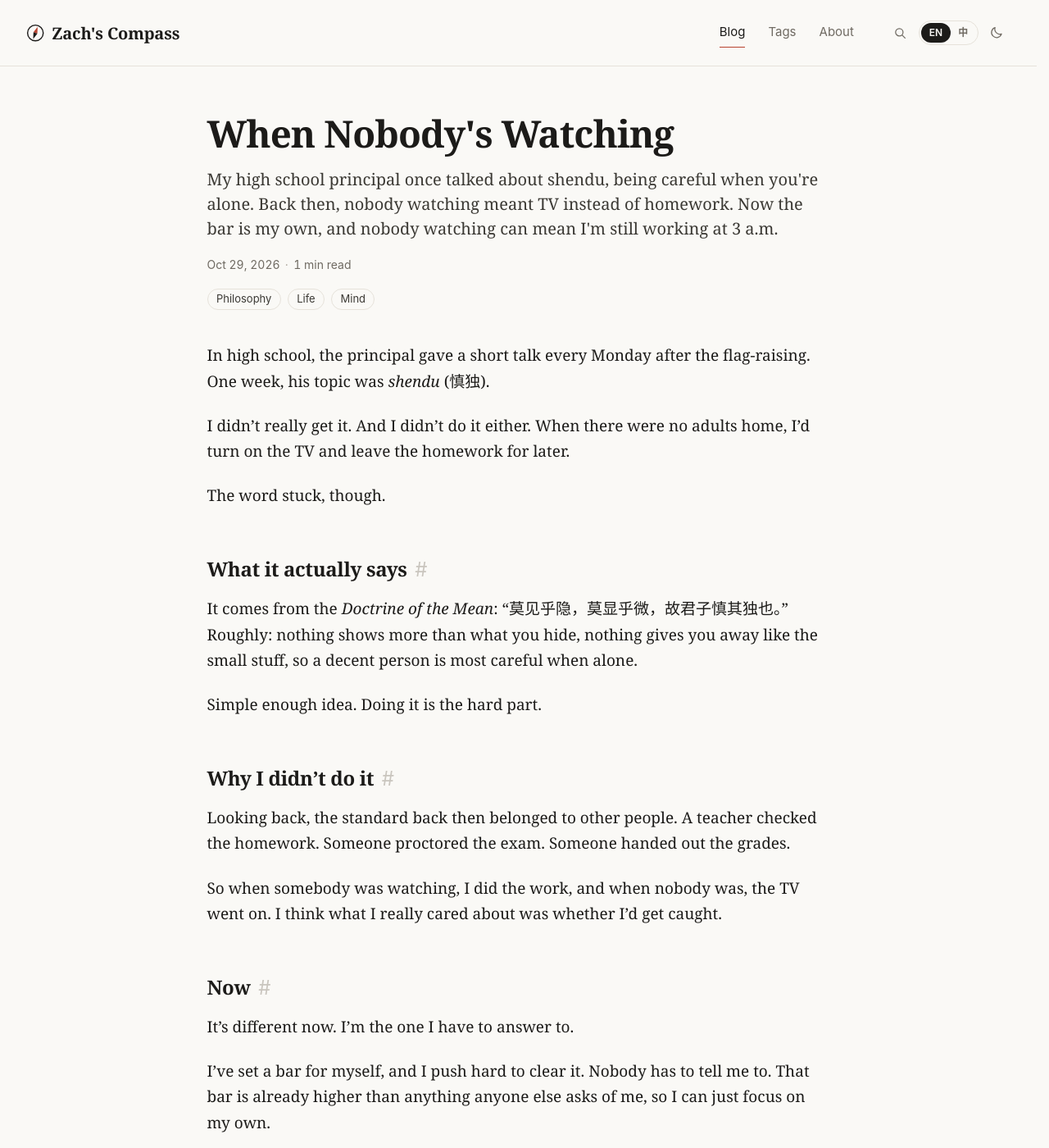
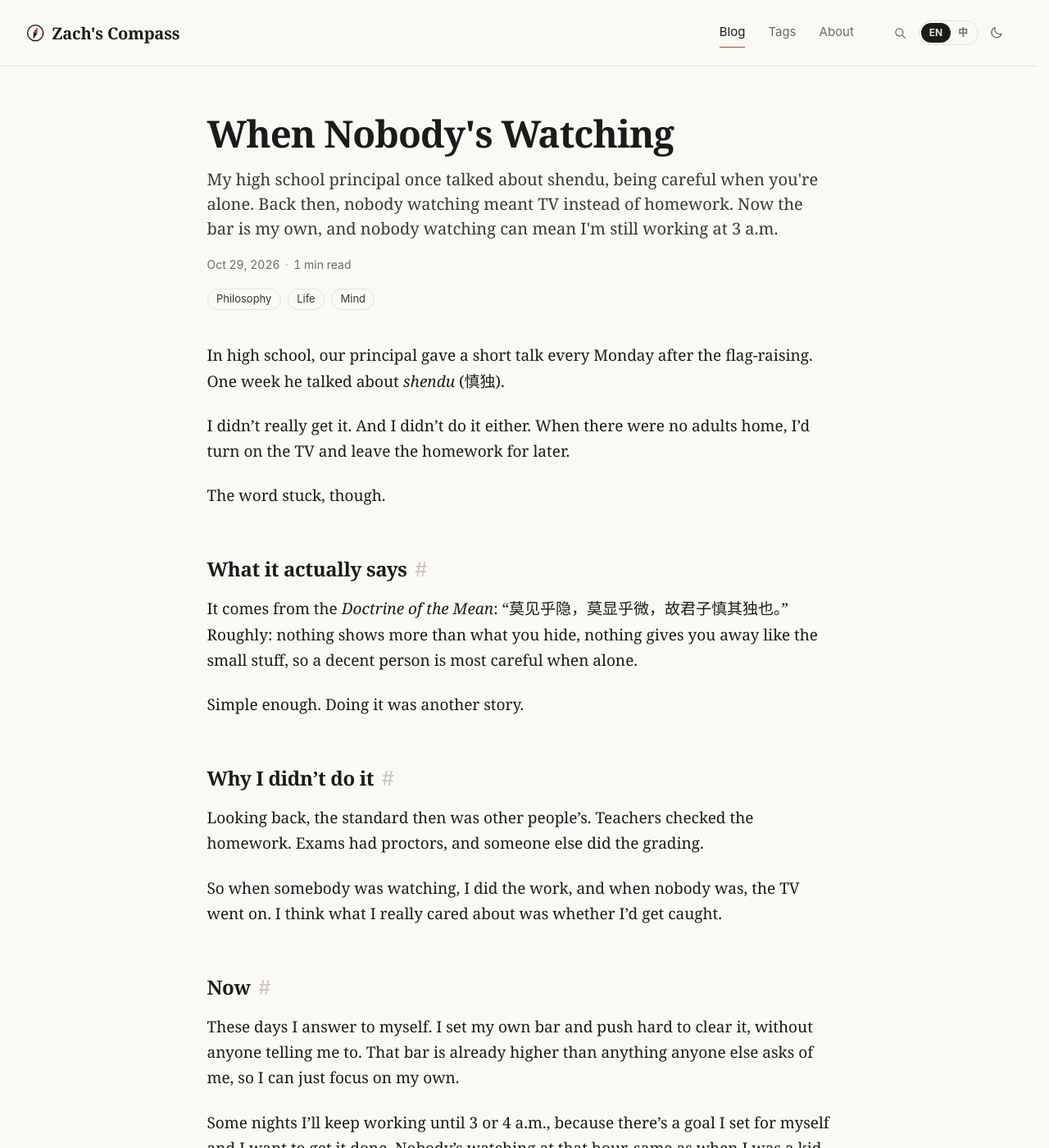
Before and after one commit to zachc-ai/zachc-ai.github.io, a Jekyll site: the page built from _posts/2026-10-29-when-nobodys-watching.md, in a window 1280 px wide and 1400 px high. Shown: the whole window at 82% size. Built offline with Jekyll 4.4.1, drawn with Linux system fonts in a browser that asks for light colours; comment, search, counter and statistics services are not loaded; some of the changed text lies outside the part shown.

Commit message:
Polish the 'When Nobody's Watching' post
Co-authored-by: Copilot <223556219+Copilot@users.noreply.github.com>

```diff
--- a/_posts/2026-10-29-when-nobodys-watching.md
+++ b/_posts/2026-10-29-when-nobodys-watching.md
@@ -12,7 +12,7 @@ bilingual: true
 
 <div class="lang-en" markdown="1">
 
-In high school, the principal gave a short talk every Monday after the flag-raising. One week, his topic was *shendu* (慎独).
+In high school, our principal gave a short talk every Monday after the flag-raising. One week he talked about *shendu* (慎独).
 
 I didn't really get it. And I didn't do it either. When there were no adults home, I'd turn on the TV and leave the homework for later.
 
@@ -22,25 +22,19 @@ The word stuck, though.
 
 It comes from the *Doctrine of the Mean*: "莫见乎隐，莫显乎微，故君子慎其独也。" Roughly: nothing shows more than what you hide, nothing gives you away like the small stuff, so a decent person is most careful when alone.
 
-Simple enough idea. Doing it is the hard part.
+Simple enough. Doing it was another story.
 
 ## Why I didn't do it
 
-Looking back, the standard back then belonged to other people. A teacher checked the homework. Someone proctored the exam. Someone handed out the grades.
+Looking back, the standard then was other people's. Teachers checked the homework. Exams had proctors, and someone else did the grading.
 
 So when somebody was watching, I did the work, and when nobody was, the TV went on. I think what I really cared about was whether I'd get caught.
 
 ## Now
 
-It's different now. I'm the one I have to answer to.
+These days I answer to myself. I set my own bar and push hard to clear it, without anyone telling me to. That bar is already higher than anything anyone else asks of me, so I can just focus on my own.
 
-I've set a bar for myself, and I push hard to clear it. Nobody has to tell me to. That bar is already higher than anything anyone else asks of me, so I can just focus on my own.
-
-Sometimes, late at night with nobody around, I'll keep working until 3 or 4 a.m., because there's a goal I set for myself and I want to get it done.
-
-Same situation, nobody watching. As a kid, I turned on the TV. Now I keep working.
-
-And once the bar is mine, whether anyone's watching starts to matter a lot less.
+Some nights I'll keep working until 3 or 4 a.m., because there's a goal I set for myself and I want to get it done. Nobody's watching at that hour, same as when I was a kid. But when the bar is mine, whether anyone's watching matters a lot less.
 
 It took me years to get what my principal was talking about that Monday. Some of it, anyway.
 
@@ -62,25 +56,19 @@ That's it for now.
 
 用大白话说，差不多是：越是藏着的东西，越容易露出来；越是小事，越能看出一个人。所以一个人待着的时候，反而要更小心。
 
-道理不复杂嘛，难的是做到。
+道理是不复杂嘛，做起来就是另一回事了。
 
-## 那时候为什么没做好
+## 那时候为什么没做到
 
-回头看，那时候的标准是别人的。作业有老师查，考试有人监考，做得怎么样有人打分。
+回头看，那时候的标准是别人的。作业有老师查，考试有人监考，成绩也是别人打的。
 
 有人看着，我就好好做；没人看着，电视就开了。我那会儿在意的，其实是会不会被查到吧。
 
 ## 现在呢
 
-现在不一样了，我是真的要对自己负责。
+现在得对自己负责了。我给自己定了一个 bar，要求自己一定做到。这股劲儿是自己的，不用谁催。而且这个 bar 已经比别人对我的要求都高了，所以只管自己的就行。
 
-我给自己定了一个 bar，要求自己一定做到。这股劲儿是我自己的，不用谁催。这个 bar 已经比别人对我的任何要求都高了，所以我可以只管自己的要求。
-
-有时候夜深人静，没人看着，我会自己加班到三四点，就为了把给自己定的目标做完。
-
-同样是没人看着。小时候我开电视，现在我接着干活。
-
-标准是自己的了，有没有人看着，好像就没那么要紧了。
+有时候大半夜的，我会一直干到三四点，就为了把自己定的目标做完。跟小时候一样，这时候也没人看着。可标准成了自己的，有没有人看，好像也就没那么要紧了。
 
 校长那天讲的，我是隔了这么多年才懂了一点。
 
```
Also changed, not shown: other parts of _posts/2026-10-29-when-nobodys-watching.md (+2 -2 lines).
